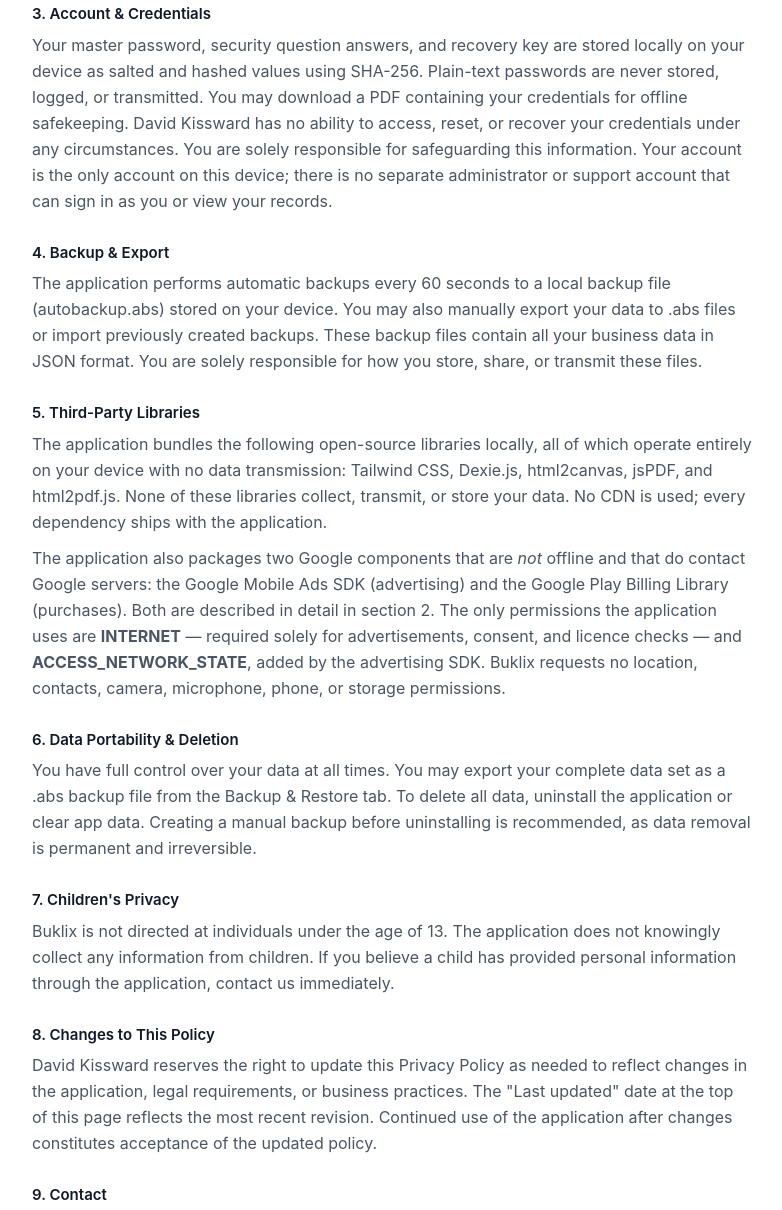
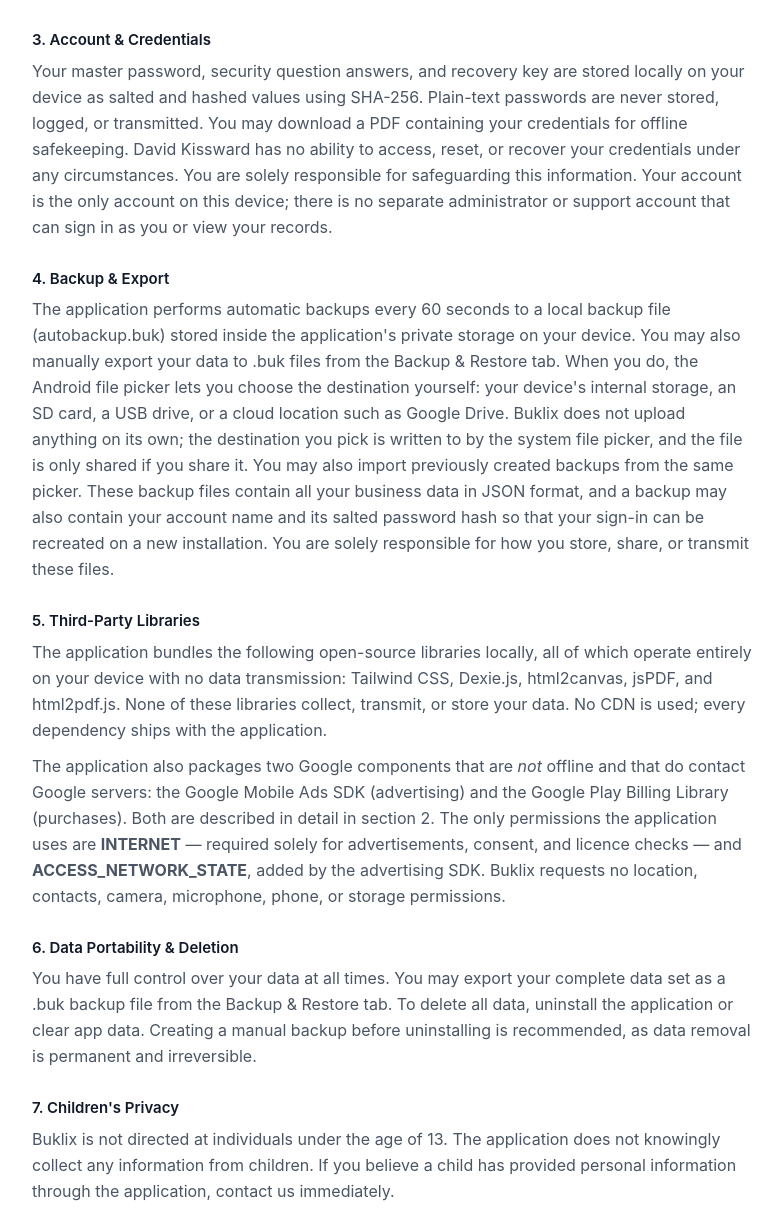
Before and after one commit to KISSWARDMULTIMEDIA/buklix-privacy, a plain HTML site: page index.html in a window 1280 px wide. Shown: the part 1510-2720 px from the top of the page, without its empty margins (248-1030 px from the left). Drawn offline with Linux system fonts and the light colour scheme.

Commit message:
Rename backup extension to .buk and document picker destinations

```diff
--- a/index.html
+++ b/index.html
@@ -104,7 +104,7 @@
 
   <section>
     <h3>1. Data Storage</h3>
-    <p>All of your business data created within Buklix &mdash; documents, customer information, product catalogs, expense records, financial reports, and account credentials &mdash; is stored exclusively on your local device using IndexedDB. None of that data is ever uploaded to any server, cloud service, or third party, and none of it is readable by anyone other than you. Your records reside physically only on the device you use.</p>
+    <p>All of your business data created within Buklix &mdash; documents, customer information, product catalogs, expense records, financial reports, and account credentials &mdash; is stored exclusively on your local device using IndexedDB. None of that data is ever uploaded to any server, cloud service, or third party, and none of it is readable by anyone other than you. Your records reside physically only on the device you use, unless you yourself export a backup file and choose to store or share it elsewhere.</p>
     <p class="sub">Some parts of the application do make network requests of their own, but they carry none of your business data. The advertising and purchase components described in section 2 contact Google servers for advertisements, consent, and licence checks using an advertising identifier &mdash; never your records. Buklix sends no document, customer, product, expense, report, or credential content anywhere.</p>
     <p class="sub">Buklix is a single-account application. Exactly one account exists on each device installation: there are no team accounts, shared workspaces, staff logins, or user profiles that another person can view, manage, or request access to. Everything you enter is visible only to you, on this device.</p>
   </section>
@@ -126,7 +126,7 @@
 
   <section>
     <h3>4. Backup &amp; Export</h3>
-    <p>The application performs automatic backups every 60 seconds to a local backup file (autobackup.abs) stored on your device. You may also manually export your data to .abs files or import previously created backups. These backup files contain all your business data in JSON format. You are solely responsible for how you store, share, or transmit these files.</p>
+    <p>The application performs automatic backups every 60 seconds to a local backup file (autobackup.buk) stored inside the application's private storage on your device. You may also manually export your data to .buk files from the Backup &amp; Restore tab. When you do, the Android file picker lets you choose the destination yourself: your device's internal storage, an SD card, a USB drive, or a cloud location such as Google Drive. Buklix does not upload anything on its own; the destination you pick is written to by the system file picker, and the file is only shared if you share it. You may also import previously created backups from the same picker. These backup files contain all your business data in JSON format, and a backup may also contain your account name and its salted password hash so that your sign-in can be recreated on a new installation. You are solely responsible for how you store, share, or transmit these files.</p>
   </section>
 
   <section>
@@ -137,7 +137,7 @@
 
   <section>
     <h3>6. Data Portability &amp; Deletion</h3>
-    <p>You have full control over your data at all times. You may export your complete data set as a .abs backup file from the Backup &amp; Restore tab. To delete all data, uninstall the application or clear app data. Creating a manual backup before uninstalling is recommended, as data removal is permanent and irreversible.</p>
+    <p>You have full control over your data at all times. You may export your complete data set as a .buk backup file from the Backup &amp; Restore tab. To delete all data, uninstall the application or clear app data. Creating a manual backup before uninstalling is recommended, as data removal is permanent and irreversible.</p>
   </section>
 
   <section>
```
